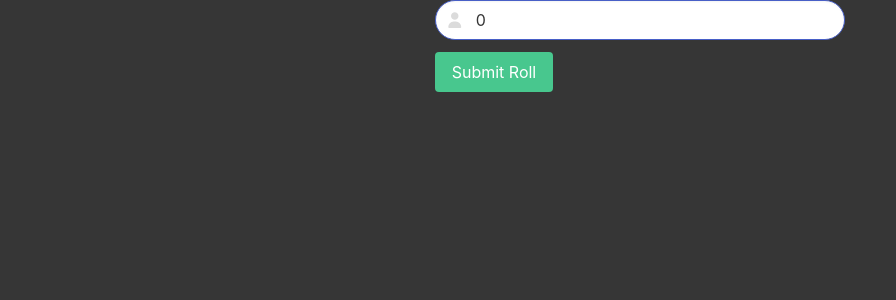
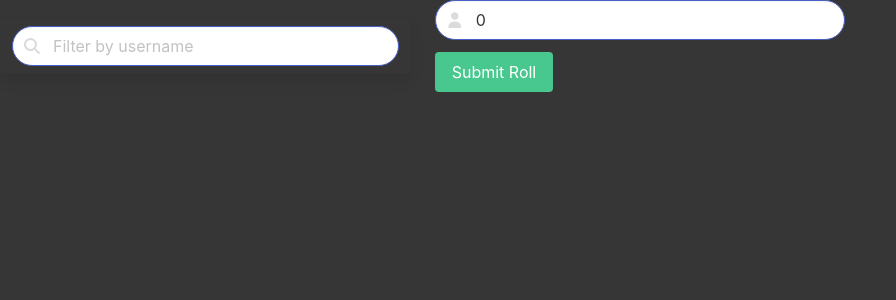
Before and after one commit to V3lu/DeathRoll_UI, an Angular app: page /Game in a window 1280 px wide. Shown: the top 300 px of the page, without its empty margins (0-896 px from the left). Built offline with nearby package versions, Linux system fonts and the light colour scheme.

Commit message:
93412302025

```diff
--- a/src/app/game/game.component.html
+++ b/src/app/game/game.component.html
@@ -1,9 +1,46 @@
 <section class="hero is-fullheight is-dark" >
   <div class="columns is-vcentered">
     <div class="column">
-        <div class="opponents">
+      <div class="opponents">
+        <article class="panel">
+          <div class="panel-block">
+            <p class="control has-icons-left">
+              <input class="input is-hovered is-rounded is-link" type="text" placeholder="Filter by username" [value]="filter()" (keyup)="FilterBets($event)"/>
+              <span class="icon is-left">
+                <i class="fa fas fa-search" aria-hidden="true"></i>
+              </span>
+            </p>
+          </div>
 
-        </div>
+          @for (roll of similarRolls; track roll) {
+            <div class="panel-block is-block">
+              <div class="columns is-vcentered">
+                <div class="column has-text-centered is-one-fifth">
+                  <figure class="image is-inline-block">
+                    <img class={{roll.RollBase}} alt="Image"/>
+                  </figure>
+                </div>
+                <div class="column has-text-left">
+                  <strong>{{roll.User?.Username}}</strong>
+                  {{roll.RolledNumber}}
+                </div>
+                <div class="column has-icons-right has-text-right is-one-fifth">
+                  <div class="columns is-vcentered">
+                    <div class="column"></div>
+                    <div class="column has-icons-left has-text-left is-two-fifth">
+                      <a>
+                        <span class="icon is-small" style="font-size: 25px;">
+                          <i class="fa fas fa-envelope" aria-hidden="true" (click)="AcceptRoll(roll)"></i>
+                        </span>
+                      </a>
+                    </div>
+                  </div>
+                </div>
+              </div>
+            </div>
+          }
+        </article>
+      </div>
     </div>
     <div class="column">
         <div class="rolls">
--- a/src/app/game/game.component.ts
+++ b/src/app/game/game.component.ts
@@ -1,11 +1,12 @@
-import { Component } from '@angular/core';
+import { Component, signal, Signal } from '@angular/core';
 import { APIConnectionService } from '../../../Services/apiconnection.service';
 import { JwtTokenContainerService } from '../../../Services/jwt-token-container.service';
 import { LoggedUserDataService } from '../../../Services/logged-user-data.service';
 import { FormBuilder, FormGroup, FormsModule, ReactiveFormsModule } from '@angular/forms';
 import { RouterLink, RouterModule } from '@angular/router';
 import { CommonModule } from '@angular/common';
-import { catchError, map } from 'rxjs';
+import { catchError, map, single } from 'rxjs';
+import { Roll } from '../../../Models/Roll';
 
 @Component({
     selector: 'app-game',
@@ -14,6 +15,9 @@ import { catchError, map } from 'rxjs';
     styleUrl: './game.component.css'
 })
 export class GameComponent {
+
+    filter = signal('');
+    similarRolls : Roll[] = [];
 
     myForm! : FormGroup;
     constructor(private apiconn : APIConnectionService, private TC : JwtTokenContainerService, private loggedUserData : LoggedUserDataService, private fb : FormBuilder){
@@ -33,7 +37,11 @@ export class GameComponent {
 
     }
 
-    AcceptRoll(){
+    FilterBets(event : any){
+        this.filter.set(event.target.value);
+    }
+
+    AcceptRoll(roll : Roll){
 
     }
 
```
